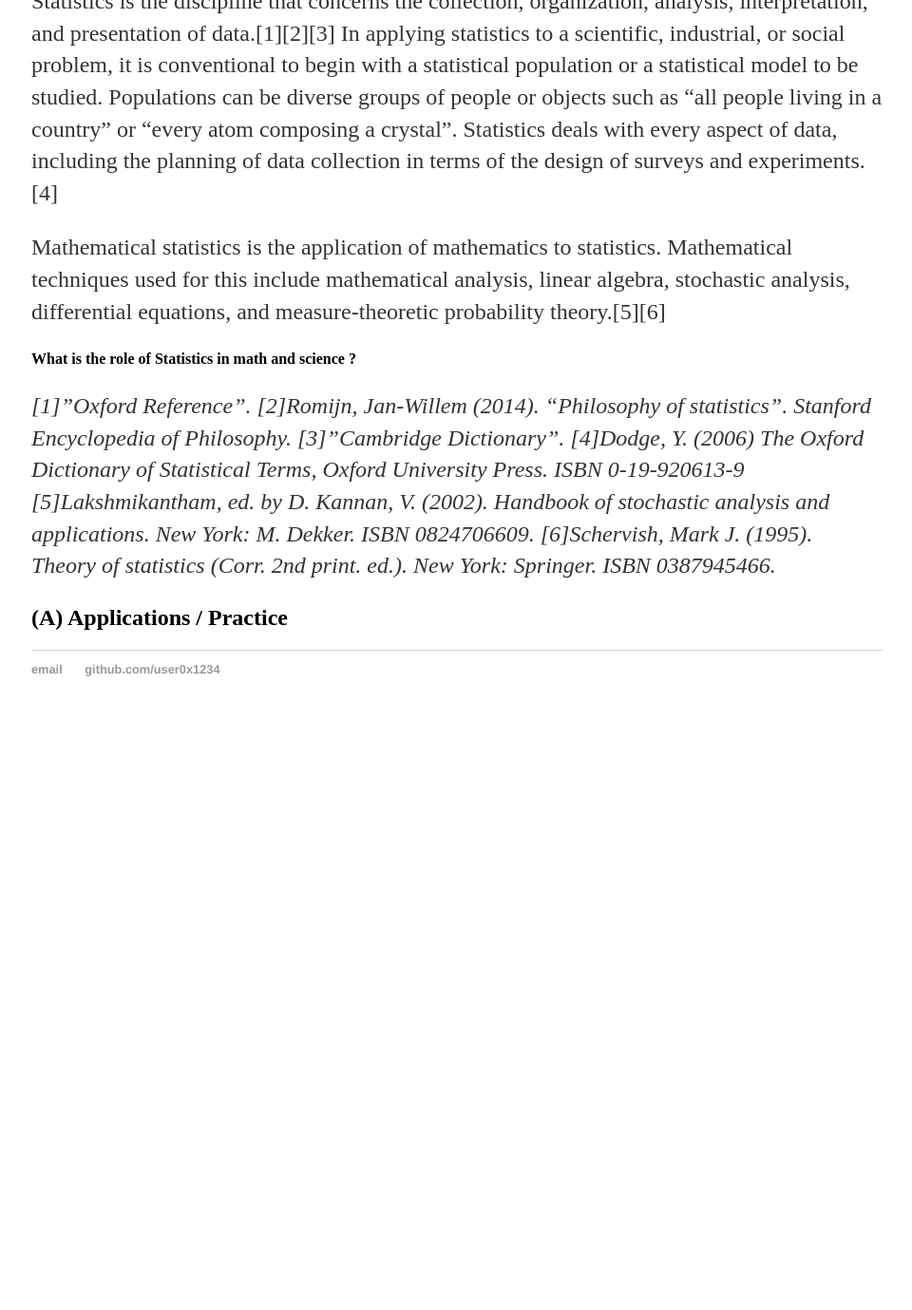
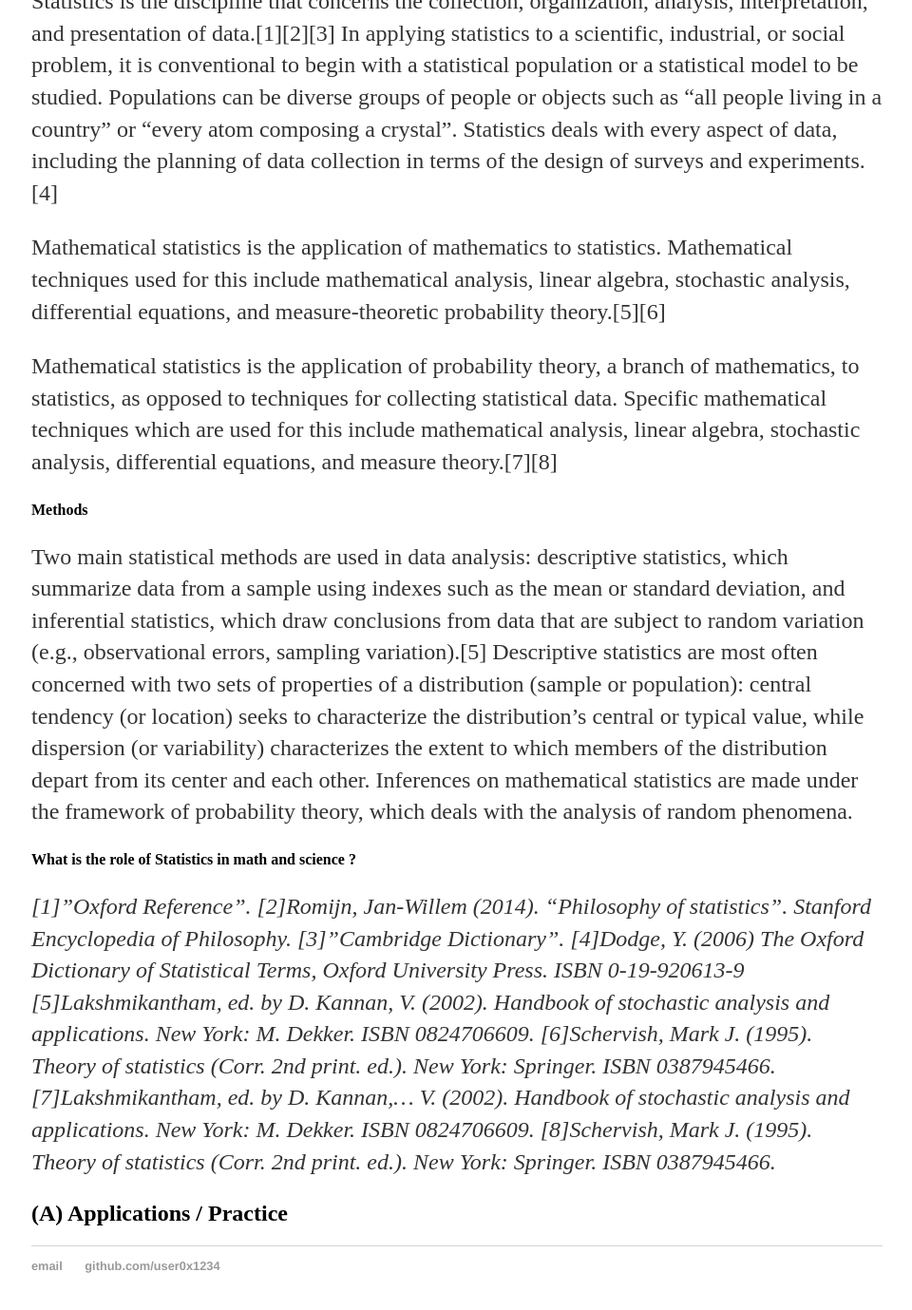
Before and after one commit to user0x1234/user0x1234.github.io, a Jekyll site: the page built from _posts/2021-09-25-HomeWork1.md, in a window 1280 px wide and 1400 px high, scrolled down 773 px. Shown: the top 1379 px of the window at 95% size, without its empty margins (159-1119 px from the left). Built offline with Jekyll 4.4.1, drawn with Linux system fonts in a browser that asks for light colours; before the commit the page ends 1545 px from its top, so only the background shows below that.

Commit message:
Update 2021-09-25-HomeWork1.md

```diff
--- a/_posts/2021-09-25-HomeWork1.md
+++ b/_posts/2021-09-25-HomeWork1.md
@@ -16,6 +16,12 @@ Statistics is the discipline that concerns the collection, organization, analysi
 
 Mathematical statistics is the application of mathematics to statistics. Mathematical techniques used for this include mathematical analysis, linear algebra, stochastic analysis, differential equations, and measure-theoretic probability theory.[5][6]
 
+Mathematical statistics is the application of probability theory, a branch of mathematics, to statistics, as opposed to techniques for collecting statistical data. Specific mathematical techniques which are used for this include mathematical analysis, linear algebra, stochastic analysis, differential equations, and measure theory.[7][8]
+
+#### Methods
+
+Two main statistical methods are used in data analysis: descriptive statistics, which summarize data from a sample using indexes such as the mean or standard deviation, and inferential statistics, which draw conclusions from data that are subject to random variation (e.g., observational errors, sampling variation).[5] Descriptive statistics are most often concerned with two sets of properties of a distribution (sample or population): central tendency (or location) seeks to characterize the distribution's central or typical value, while dispersion (or variability) characterizes the extent to which members of the distribution depart from its center and each other. Inferences on mathematical statistics are made under the framework of probability theory, which deals with the analysis of random phenomena.
+
 #### What is the role of Statistics in math and science ?
 
 *[1]"Oxford Reference".*
@@ -24,6 +30,8 @@ Mathematical statistics is the application of mathematics to statistics. Mathema
 *[4]Dodge, Y. (2006) The Oxford Dictionary of Statistical Terms, Oxford University Press. ISBN 0-19-920613-9*
 *[5]Lakshmikantham, ed. by D. Kannan, V. (2002). Handbook of stochastic analysis and applications. New York: M. Dekker. ISBN 0824706609.*
 *[6]Schervish, Mark J. (1995). Theory of statistics (Corr. 2nd print. ed.). New York: Springer. ISBN 0387945466.*
+*[7]Lakshmikantham, ed. by D. Kannan,... V. (2002). Handbook of stochastic analysis and applications. New York: M. Dekker. ISBN 0824706609.*
+*[8]Schervish, Mark J. (1995). Theory of statistics (Corr. 2nd print. ed.). New York: Springer. ISBN 0387945466.*
 
 
 ## (A) Applications / Practice
```
